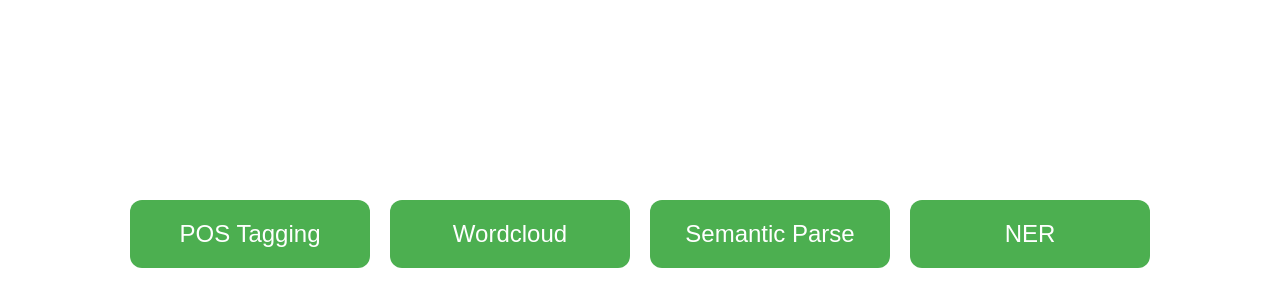
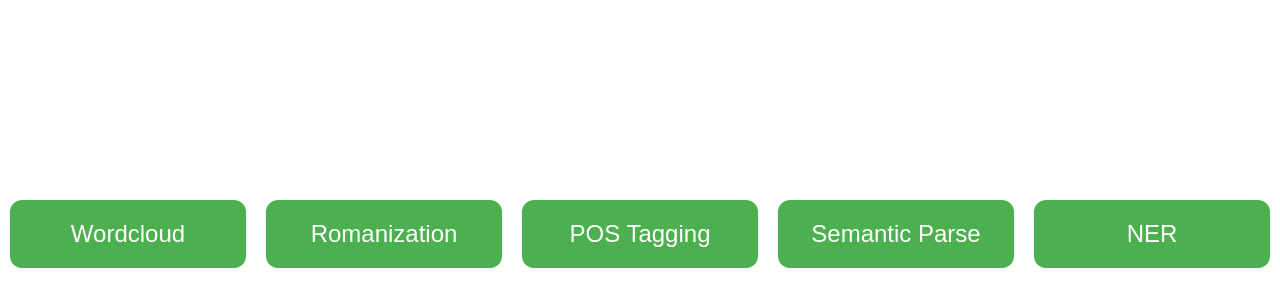
Before and after one commit to matsunagateitoku/NLP-Toolkit, a Python web app: template templates/index.html in a window 1280 px wide. Shown: the part 217-524 px from the top of the page. Run offline with Jinja, Linux system fonts and the light colour scheme; the template is opened without the code that fills it, so the values that code supplies are empty.

Commit message:
Update index.html

```diff
--- a/templates/index.html
+++ b/templates/index.html
@@ -17,8 +17,9 @@
         <a href="/help">Help</a>
     </div>
     <div class="button-container">
+        <a href="/wordcloud" class="button">Wordcloud</a>
+        <a href="/romanize" class="button">Romanization</a>
         <a href="/pos" class="button">POS Tagging</a>
-        <a href="/wordcloud" class="button">Wordcloud</a>
         <a href="/semantic" class="button">Semantic Parse</a>
         <a href="/ner" class="button">NER</a>
     </div>
```
